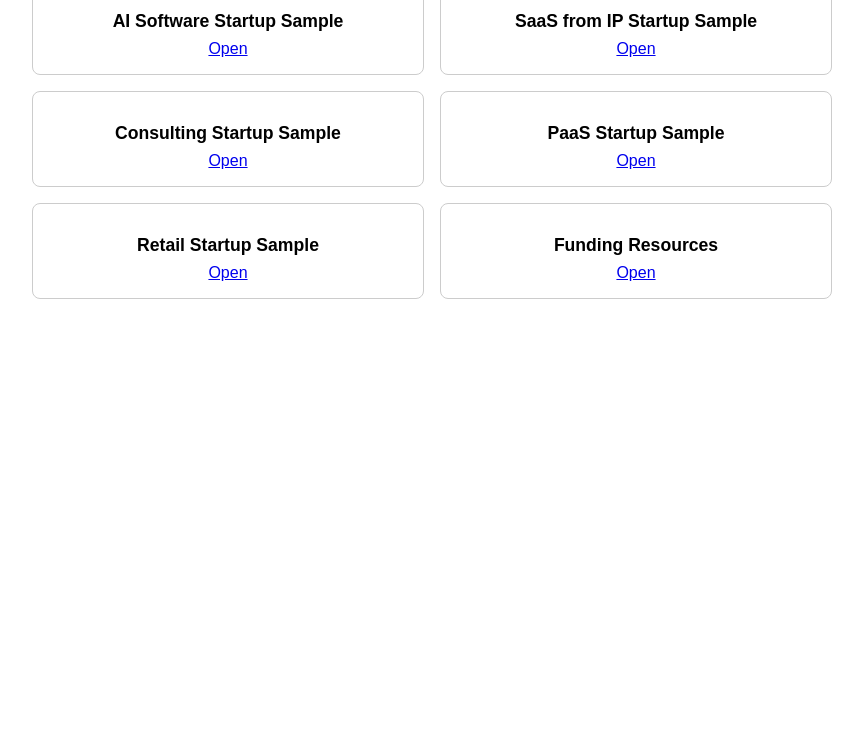
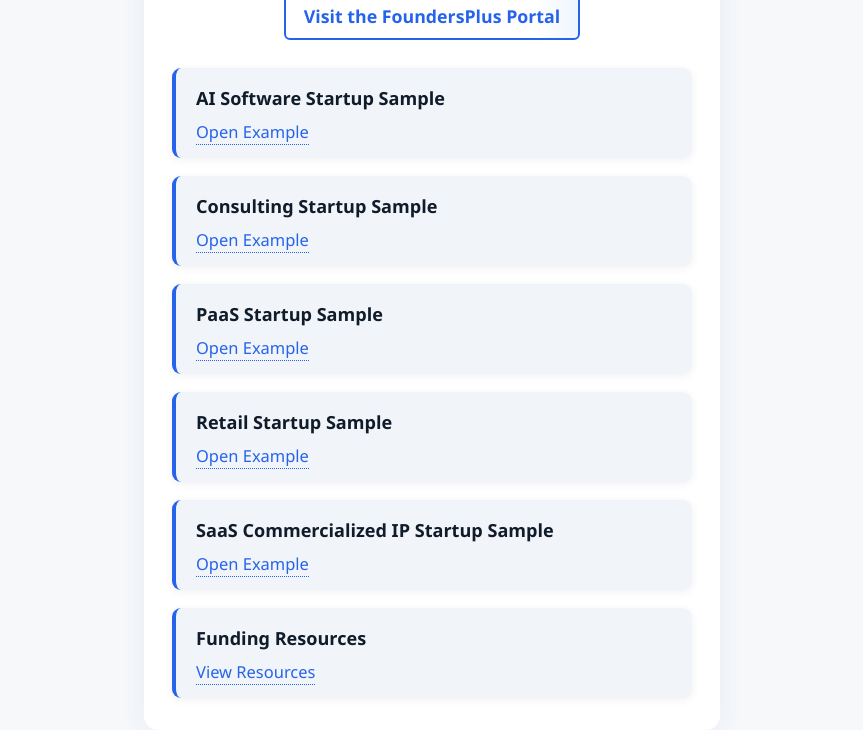
Before and after one commit to dcollinsinnovatems/foundersplus-public, a plain HTML site: page index.html in a window 1280 px wide. Shown: the part 150-880 px from the top of the page, without its empty margins (208-1071 px from the left). Before the commit the page ends 800 px from the top, so only its background shows below. Drawn offline with Linux system fonts and the light colour scheme.

Commit message:
Update index.html

```diff
--- a/index.html
+++ b/index.html
@@ -3,45 +3,150 @@
 <head>
   <meta charset="UTF-8">
   <title>FoundersPlus Landing</title>
+  <meta name="viewport" content="width=device-width, initial-scale=1.0">
   <style>
-    .cards { display: flex; flex-wrap: wrap; gap: 1rem; margin-top: 2rem; }
-    .card { border: 1px solid #ccc; border-radius: 8px; padding: 1rem; flex: 1 1 250px; text-align: center; }
-    h2 { font-size: 1.1rem; margin-bottom: 0.5rem; }
-    body { font-family: sans-serif; max-width: 800px; margin: 0 auto; }
+    body {
+      font-family: 'Segoe UI', Arial, sans-serif;
+      background: #f6f8fa;
+      margin: 0;
+      min-height: 100vh;
+      display: flex;
+      align-items: flex-start;
+      justify-content: center;
+    }
+    .container {
+      max-width: 520px;
+      width: 100%;
+      margin-top: 48px;
+      background: #fff;
+      border-radius: 14px;
+      box-shadow: 0 4px 24px rgba(80,120,180,0.09);
+      padding: 36px 28px 32px 28px;
+      display: flex;
+      flex-direction: column;
+      align-items: center;
+    }
+    h1 {
+      margin-top: 0;
+      font-size: 2.3rem;
+      letter-spacing: -1px;
+      color: #223;
+      font-weight: 700;
+      margin-bottom: 8px;
+    }
+    .portal-link {
+      display: inline-block;
+      margin-bottom: 28px;
+      font-size: 1.11rem;
+      color: #2563eb;
+      text-decoration: none;
+      font-weight: 600;
+      border: 2px solid #2563eb;
+      border-radius: 6px;
+      padding: 10px 18px;
+      background: linear-gradient(90deg,#fff 85%,#eff6ff 100%);
+      transition: background 0.2s, color 0.2s, border 0.2s;
+    }
+    .portal-link:hover {
+      background: #2563eb;
+      color: #fff;
+      border-color: #1e40af;
+    }
+    .card-list {
+      list-style: none;
+      padding: 0;
+      margin: 0;
+      width: 100%;
+      display: flex;
+      flex-direction: column;
+      gap: 18px;
+    }
+    .card {
+      background: #f1f5f9;
+      border-radius: 9px;
+      box-shadow: 0 2px 8px rgba(60,60,110,0.07);
+      padding: 18px 20px 13px 20px;
+      display: flex;
+      flex-direction: column;
+      align-items: flex-start;
+      border-left: 4px solid #2563eb;
+      transition: box-shadow 0.2s;
+    }
+    .card:hover {
+      box-shadow: 0 6px 24px rgba(60,100,220,0.10);
+      background: #e0e7ef;
+    }
+    .card-title {
+      margin: 0 0 8px 0;
+      font-size: 1.13rem;
+      font-weight: 600;
+      color: #111c2b;
+    }
+    .card-link {
+      color: #2563eb;
+      text-decoration: none;
+      font-weight: 500;
+      margin-top: 2px;
+      border-bottom: 1px dotted #2563eb;
+      transition: color 0.2s, border 0.2s;
+      font-size: 1.03rem;
+      padding-bottom: 1px;
+    }
+    .card-link:hover {
+      color: #0ea5e9;
+      border-bottom: 1px solid #0ea5e9;
+      text-decoration: underline;
+    }
+    @media (max-width: 600px) {
+      .container {
+        max-width: 98vw;
+        padding: 18px 6vw 16px 6vw;
+      }
+      h1 {
+        font-size: 1.4rem;
+      }
+      .card-title {
+        font-size: 1rem;
+      }
+      .portal-link {
+        font-size: 1rem;
+        padding: 8px 6vw;
+      }
+    }
   </style>
 </head>
 <body>
-  <h1>FoundersPlus</h1>
-  <p>
-    <a href="https://innovatems.my.canva.site/foundersplus" target="_blank">
-      Go to FoundersPlus Portal
+  <div class="container">
+    <h1>FoundersPlus</h1>
+    <a class="portal-link" href="https://innovatems.my.canva.site/foundersplus" target="_blank">
+      Visit the FoundersPlus Portal
     </a>
-  </p>
-  <div class="cards">
-    <div class="card">
-      <h2>AI Software Startup Sample</h2>
-      <a href="Valley of Death Financials Sample - AI Software Startup.html">Open</a>
-    </div>
-    <div class="card">
-      <h2>SaaS from IP Startup Sample</h2>
-      <a href="Valley of Death Financials Sample - Commercialized IP with SaaS Startup.html">Open</a>
-    </div>
-    <div class="card">
-      <h2>Consulting Startup Sample</h2>
-      <a href="Valley of Death Financials Sample - Consulting Startup.html">Open</a>
-    </div>
-    <div class="card">
-      <h2>PaaS Startup Sample</h2>
-      <a href="Valley of Death Financials Sample - PaaS Startup.html">Open</a>
-    </div>
-    <div class="card">
-      <h2>Retail Startup Sample</h2>
-      <a href="Valley of Death Financials Sample - Retail Startup.html">Open</a>
-    </div>
-    <div class="card">
-      <h2>Funding Resources</h2>
-      <a href="startup_financial_resources.html">Open</a>
-    </div>
+    <ul class="card-list">
+      <li class="card">
+        <div class="card-title">AI Software Startup Sample</div>
+        <a class="card-link" href="VoD_Financials_AI_Startup.html" target="_blank">Open Example</a>
+      </li>
+      <li class="card">
+        <div class="card-title">Consulting Startup Sample</div>
+        <a class="card-link" href="VoD_Financials_Consulting_Startup.html" target="_blank">Open Example</a>
+      </li>
+      <li class="card">
+        <div class="card-title">PaaS Startup Sample</div>
+        <a class="card-link" href="VoD_Financials_PaaS_Startup.html" target="_blank">Open Example</a>
+      </li>
+      <li class="card">
+        <div class="card-title">Retail Startup Sample</div>
+        <a class="card-link" href="VoD_Financials_Retail_Startup.html" target="_blank">Open Example</a>
+      </li>
+      <li class="card">
+        <div class="card-title">SaaS Commercialized IP Startup Sample</div>
+        <a class="card-link" href="VoD_Financials_SaaSCommercializedIP_Startup.html" target="_blank">Open Example</a>
+      </li>
+      <li class="card">
+        <div class="card-title">Funding Resources</div>
+        <a class="card-link" href="startup_financial_resources.html" target="_blank">View Resources</a>
+      </li>
+    </ul>
   </div>
 </body>
 </html>
```
